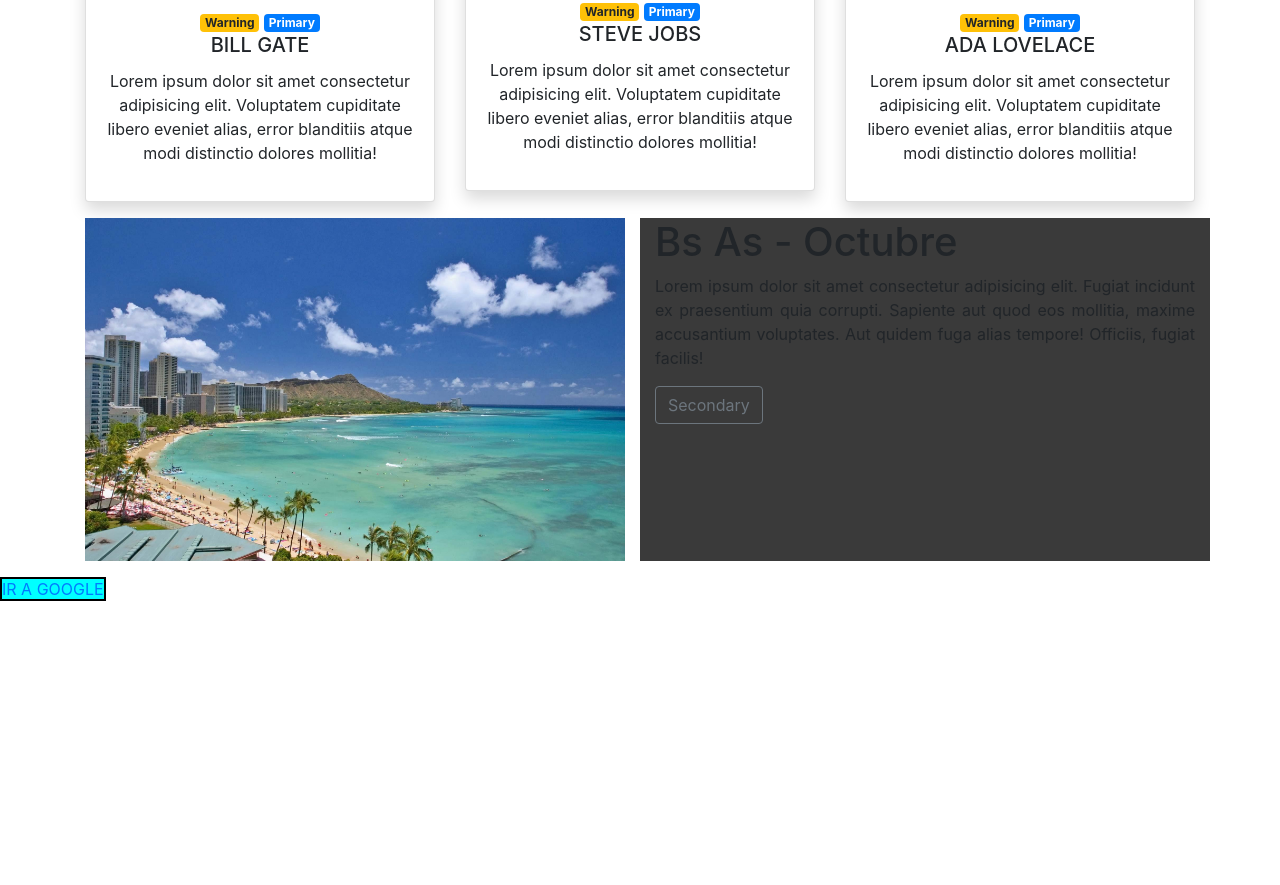
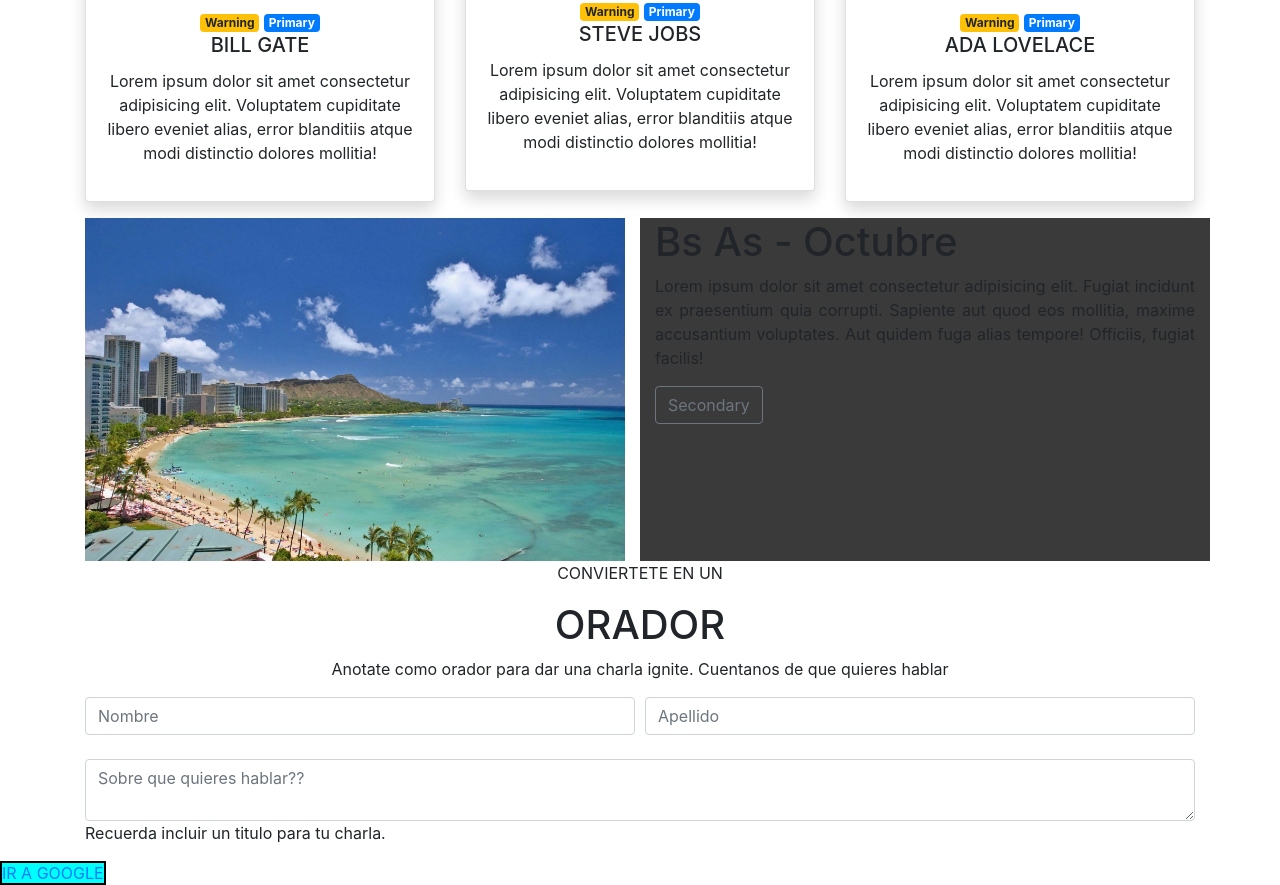
Before and after one commit to MartinET2023/TP-BOOTSTRAP, a plain HTML site: page index.html in a window 1280 px wide. Shown: the part 1295-2180 px from the top of the page. Before the commit the page ends 1896 px from the top, so only its background shows below. Drawn offline with nearby package versions, Linux system fonts and the light colour scheme.

Commit message:
Actualizacion

```diff
--- a/index.html
+++ b/index.html
@@ -131,6 +131,32 @@
     <button type="button" class="btn btn-outline-secondary">Secondary</button>
   </div>
 </div>
+
+<div class="text-center">
+  <p>CONVIERTETE EN UN</p>
+  <h1>ORADOR</h1>
+  <p>Anotate como orador para dar una charla ignite. Cuentanos de que quieres hablar </p>
+</div>
+
+<div>
+  <form>
+    <div class="form-row">
+      <div class="col">
+        <input type="text" class="form-control" placeholder="Nombre">
+      </div>
+      <div class="col">
+        <input type="text" class="form-control" placeholder="Apellido">
+      </div>
+    </div>
+    <div class="mb-2">
+      <label for="validationTextarea"></label>
+      <textarea class="form-control" id="validationTextarea" placeholder="Sobre que quieres hablar??" required></textarea>
+
+       Recuerda incluir un titulo para tu charla.
+
+  </form>
+</div>
+
 </div>
       </main>
       <footer>
```
